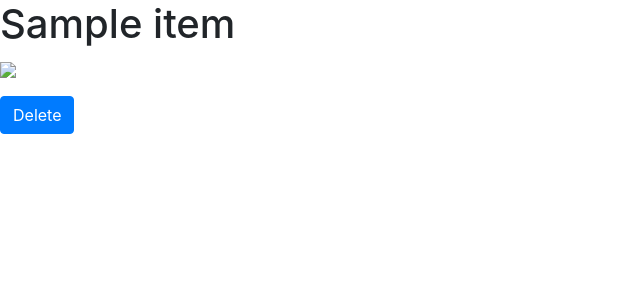
After one commit to jennifercarreno/closet-app, a Flask app: template templates/items_show.html in a window 1280 px wide. The commit adds this page. Shown: the top 300 px of the page, without its empty margins (0-640 px from the left). Run offline with Flask 2, Linux system fonts and the light colour scheme; the template is opened without the code that fills it: most values are stand-ins (such as "Sample title", 1, 10 or a date in 2020); some libraries are stand-ins or nearby versions.

Commit message:
users can delete items

```diff
--- a/app.py
+++ b/app.py
@@ -1,9 +1,9 @@
 from flask import Flask, render_template, redirect, url_for, request
 from bson.objectid import ObjectId
 from pymongo import MongoClient
-from werkzeug.utils import secure_filename
+# from werkzeug.utils import secure_filename
 import os
-import item_functions
+# import item_functions
 
 host = os.environ.get('DB_URL')
 client = MongoClient(host=host)
@@ -23,13 +23,14 @@ def item_new():
     return render_template('item_new.html')
 
 # displays items
-@app.route('/items', methods=['POST'])
+@app.route('/items', methods=['POST', 'GET'])
 def items_submit():
     item = {
         'name': request.form.get('name'),
         'item-photo': request.form.get('item-photo'),
         'link': request.form.get('photo-link')
     }
+
     items.insert_one(item)
     # print(db.items)
     print(item['name'])
@@ -37,12 +38,24 @@ def items_submit():
     # item_photo_func = item_functions.get_item_photo(items)
     return render_template('items.html', items=items.find())
 
-@app.route('/uploader', methods = ['GET', 'POST'])
-def upload_file():
-   if request.method == 'POST':
-      f = request.files['file']
-      f.save(secure_filename(f.filename))
-      return 'file uploaded successfully'
+# displays a single item
+@app.route('/items/<item_id>')
+def item_show(item_id):
+    item = items.find_one({'_id': ObjectId(item_id)})
+    return render_template('items_show.html', item = item)
+
+# deletes an item
+@app.route('/items/<item_id>/delete', methods=['POST'])
+def items_delete(item_id):
+    items.delete_one({'_id': ObjectId(item_id)})
+    return redirect(url_for('items_submit'))
+
+# @app.route('/uploader', methods = ['GET', 'POST'])
+# def upload_file():
+#    if request.method == 'POST':
+#       f = request.files['file']
+#       f.save(secure_filename(f.filename))
+#       return 'file uploaded successfully'
 
 if __name__ == '__main__':
    app.run()
--- a/templates/items.html
+++ b/templates/items.html
@@ -7,7 +7,7 @@
 
     {% for item in items %}
 
-        <h2>{{ item.name }}</h2>
+        <h2><a href='/items/{{ item._id }}'>{{ item.name }}</a></h2>
         <img src= {{ item.link }}>
 
     {% endfor %}
--- /dev/null
+++ b/templates/items_show.html
@@ -0,0 +1,13 @@
+<!-- templates/items_show.html -->
+{% extends 'base.html' %}
+
+{% block content %}
+
+<h1>{{ item.name }}</h1>
+<img src={{item.link}}>
+
+<p><form method='POST' action= "/items/{{item._id}}/delete">
+    <button class='btn btn-primary' type='submit'>Delete</button>
+</form></p>
+
+{% endblock %}
```
